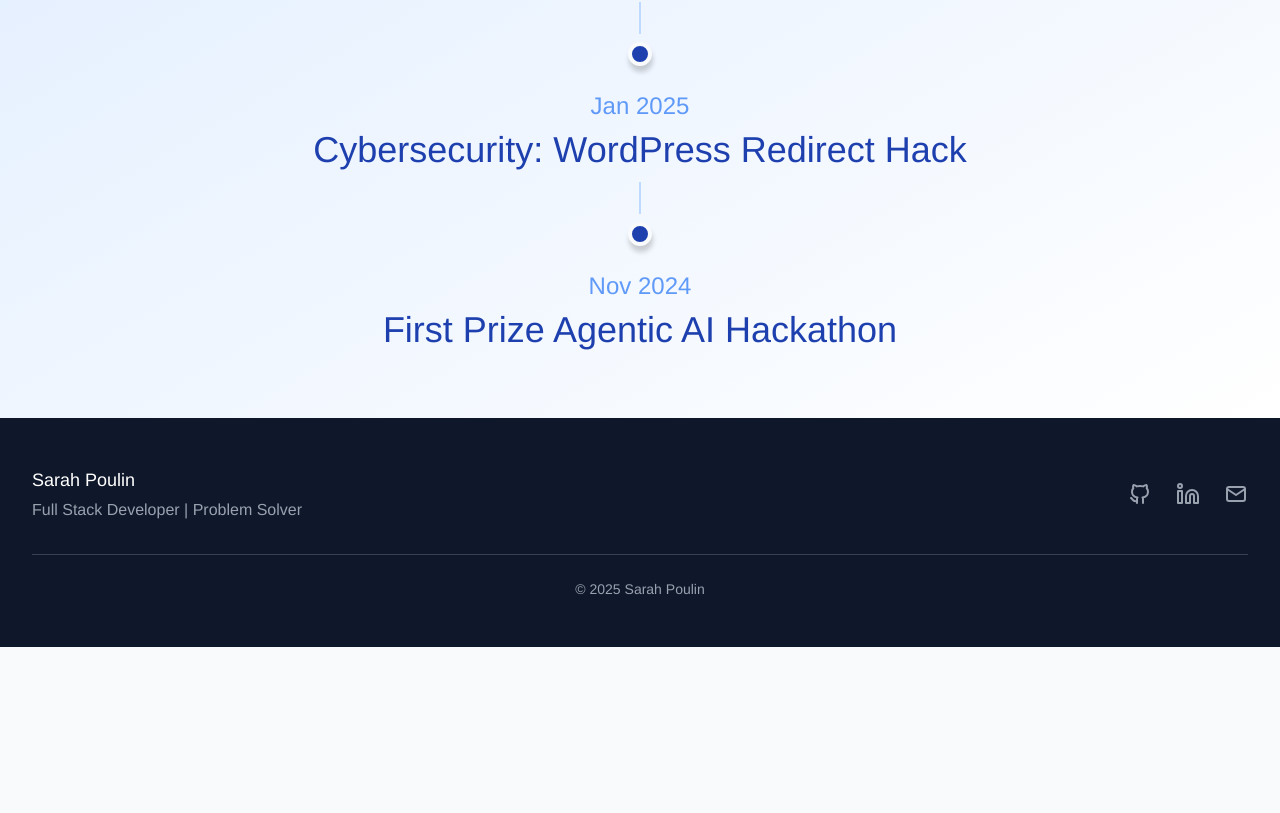
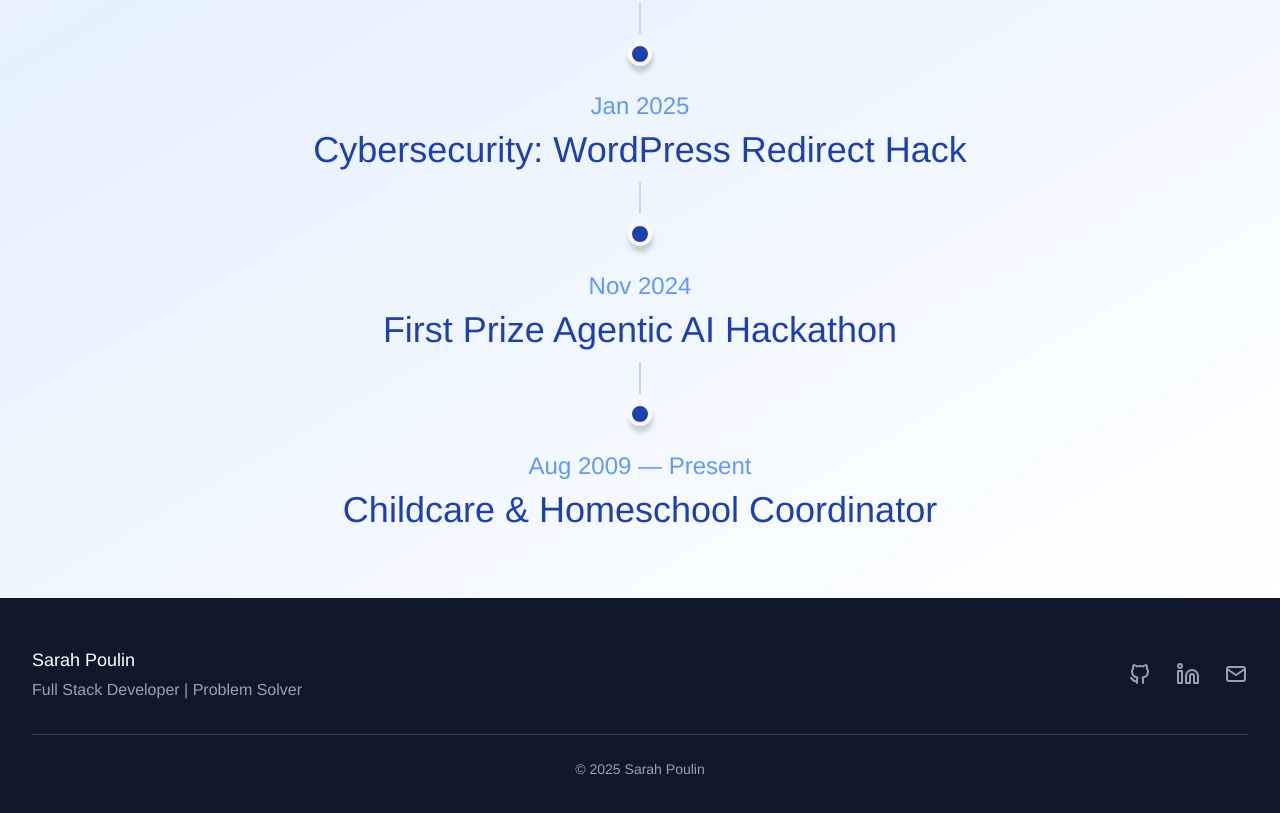
Before and after one commit to threehappypenguins/portfolio, a Next.js app: page / in a window 1280 px wide. Shown: the part 1887-2700 px from the top of the page. Before the commit the page ends 2534 px from the top, so only its background shows below. Built offline with nearby package versions, Linux system fonts and the light colour scheme.

Commit message:
Updated timeline

```diff
--- a/data/portfolio-data.ts
+++ b/data/portfolio-data.ts
@@ -144,13 +144,7 @@ export const timelineData: TimelineItem[] = [
         "For chats, added title generator (using OpenAI API), tooltip for truncated titles, and made title editable ",
         "Fixed bug in page creation from module page (previously hardcoded to go to blocks page)",
       ],
-      technologies: [
-        "Next.js",
-        "React",
-        "Tailwind",
-        "Supabase",
-        "PostgreSQL",
-      ],
+      technologies: ["Next.js", "React", "Tailwind", "Supabase", "PostgreSQL"],
       images: [
         {
           src: "/portfolio/Retainium-darkmodefix.png",
@@ -175,7 +169,8 @@ export const timelineData: TimelineItem[] = [
         {
           src: "/portfolio/Retainium-titledefault.png",
           alt: "Demonstrating Retainium title hidden by default in formulas",
-          caption: "Formula Title Hidden by Default (showing edit/delete when hovering)",
+          caption:
+            "Formula Title Hidden by Default (showing edit/delete when hovering)",
         },
         {
           src: "/portfolio/Retainium-chattitle1.png",
@@ -238,4 +233,32 @@ export const timelineData: TimelineItem[] = [
       ],
     },
   },
+  {
+    date: "Aug 2009 — Present",
+    title: "Childcare & Homeschool Coordinator",
+    richContent: {
+      bullets: [
+        "Home educate my children",
+        "Deployed self-hosted Moodle on Oracle Cloud instance",
+        "Regularly add curriculum content such as lessons and quizzes",
+        "Maintain home NAS (Odroid HC4) on Debian OS",
+        "Deployed NextCloud and Nginx Proxy Manager to securely and automatically back up media from smart phones",
+      ],
+      technologies: [
+        "Moodle",
+        "PHP",
+        "phpMyAdmin",
+        "Docker",
+        "NextCloud",
+        "Nginx Proxy Manager",
+        "Cloud Computing",
+      ],
+      links: [
+        {
+          text: "View Moodle",
+          url: "https://homeschool.poulinfam.com/",
+        },
+      ],
+    },
+  },
 ];
```
